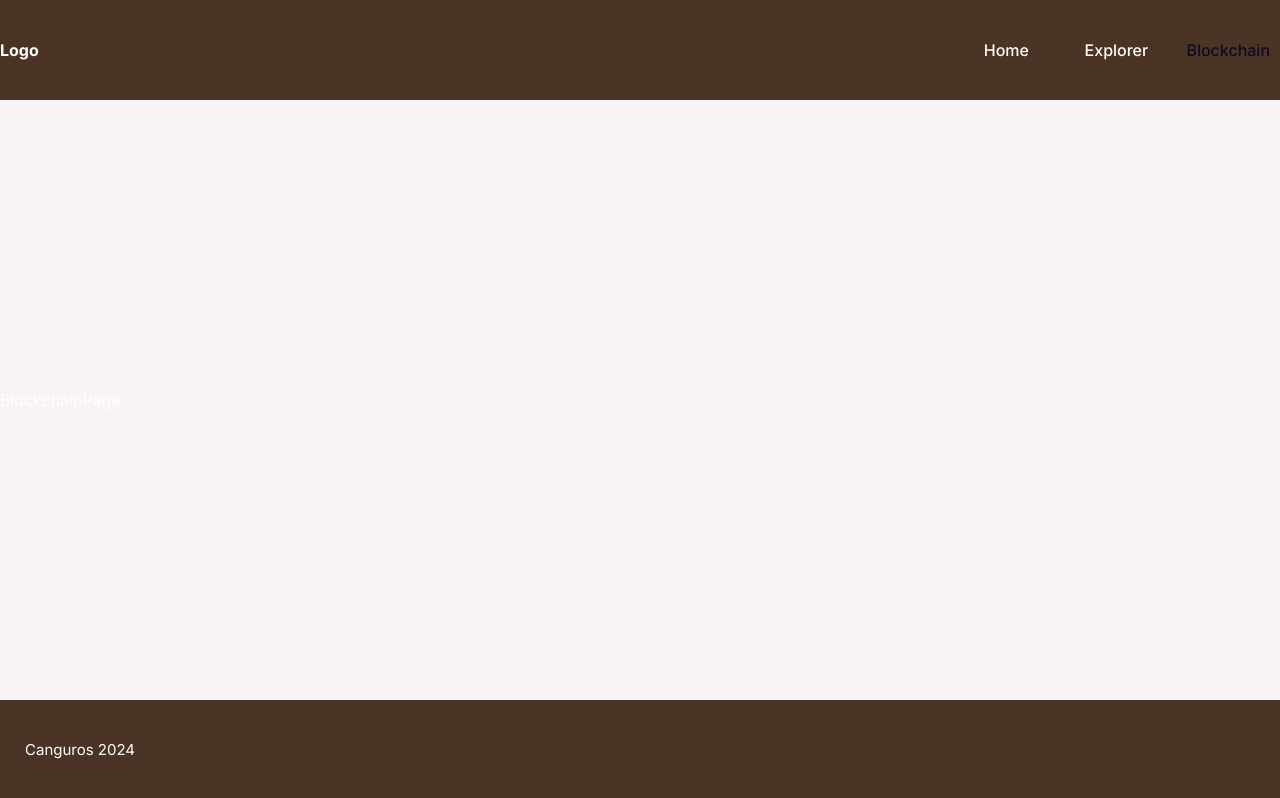
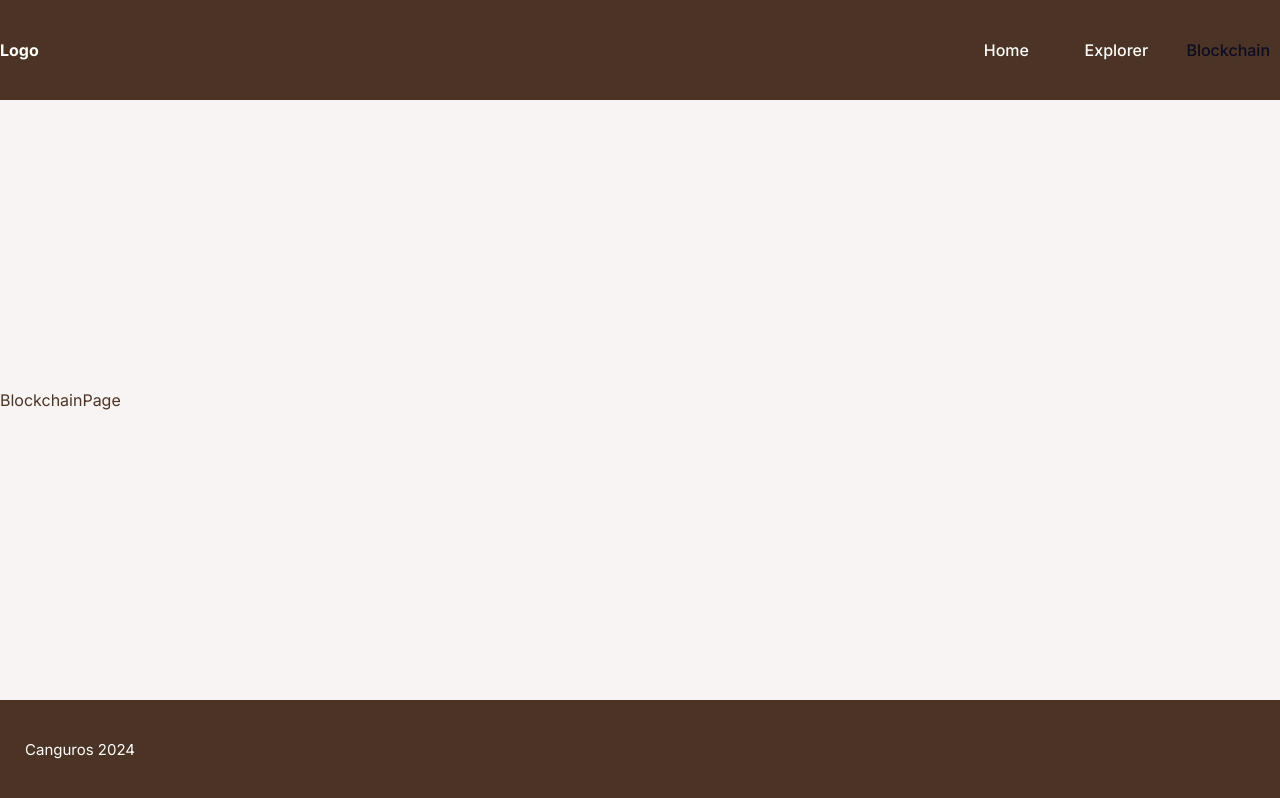
Before and after one commit to thepatoloco/oraculo-legislativo, a Next.js app: page /blockchain in a window 1280 px wide. Built offline with nearby package versions, Linux system fonts and the light colour scheme.

Commit message:
cambia color de textos

```diff
--- /dev/null
+++ b/src/app/blockchain/page.module.css
@@ -0,0 +1,3 @@
+.title {
+  color: var(--textBrown);
+}
--- a/src/app/blockchain/page.tsx
+++ b/src/app/blockchain/page.tsx
@@ -1,8 +1,15 @@
 import React from 'react'
+import styles from './page.module.css'
 
 const BlockchainPage = () => {
   return (
-    <div>BlockchainPage</div>
+    <>
+      <div>
+        <h1 className={styles.title}>
+          BlockchainPage
+        </h1>
+      </div>
+    </>
   )
 }
 
--- /dev/null
+++ b/src/app/explorer/page.module.css
@@ -0,0 +1,3 @@
+.title {
+  color: var(--textBrown);
+}
--- a/src/app/explorer/page.tsx
+++ b/src/app/explorer/page.tsx
@@ -1,8 +1,15 @@
 import React from 'react'
+import styles from './page.module.css'
 
 const ExplorerPage = () => {
   return (
-    <div>ExplorerPage</div>
+    <>
+      <div>
+        <h1 className={styles.title}>
+          Explorer Page
+        </h1>
+      </div>
+    </>
   )
 }
 
--- a/src/app/page.tsx
+++ b/src/app/page.tsx
@@ -4,7 +4,11 @@ import Image from "next/image";
 export default function Home() {
   return (
     <>
-      <div>Home</div>
+      <div>
+        <h1 className='text-[--textBrown]'>
+          Home
+        </h1>
+      </div>
     </>
   );
 }
```
